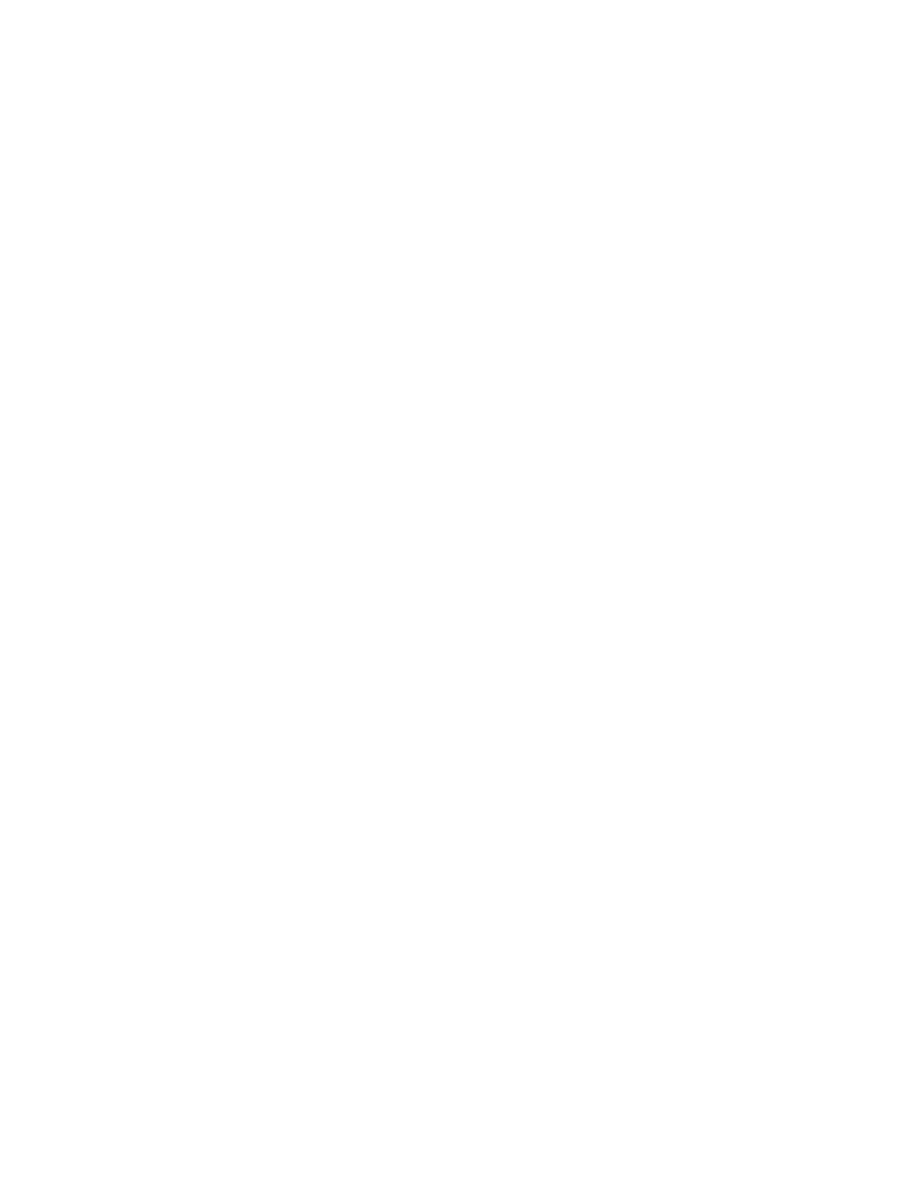
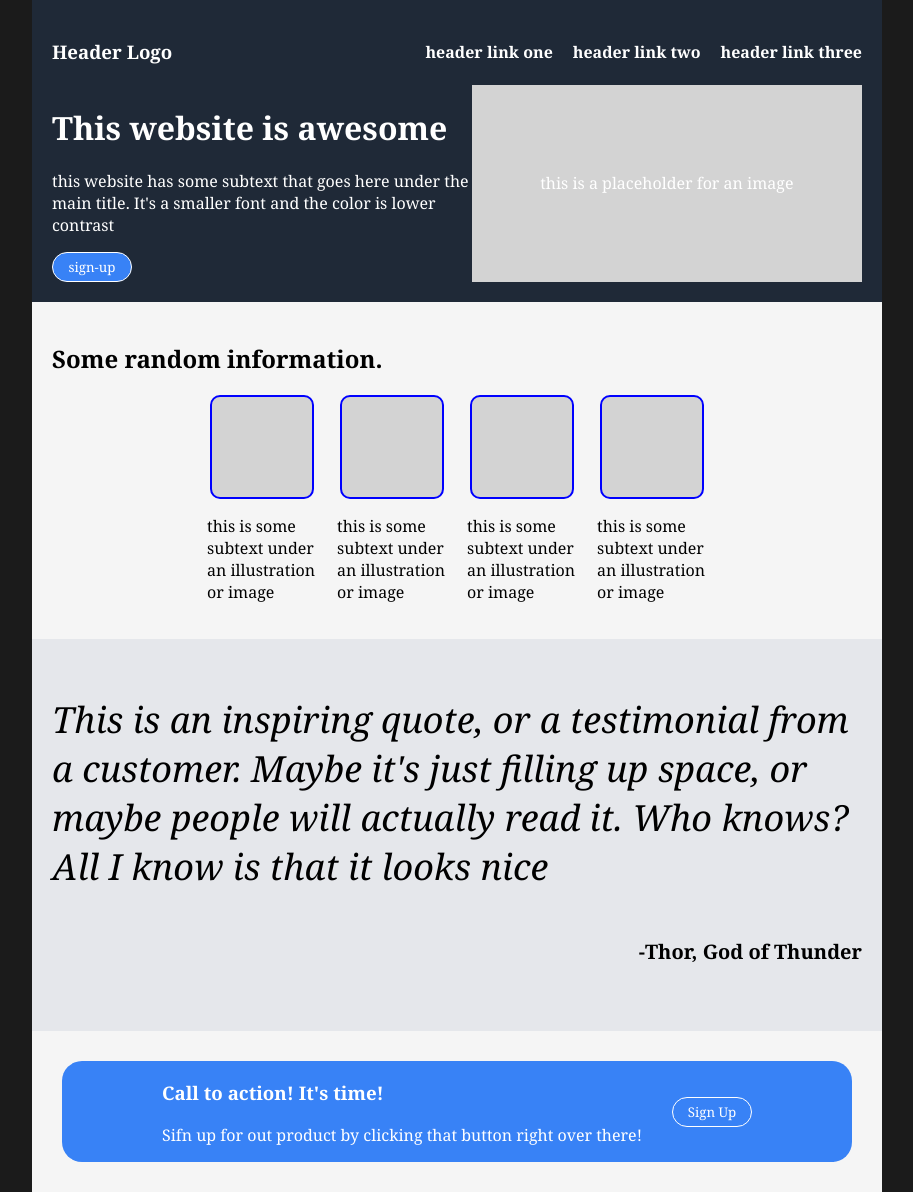
Before and after one commit to wwyattbrendle/odin-landing-page-2, a plain HTML site: page index.html in a window 1280 px wide. Shown: the whole page, without its empty margins (183-1096 px from the left). Before the commit the page ends 800 px from the top, so only its background shows below. Drawn offline with Linux system fonts and the light colour scheme.

Commit message:
Completed review of landing page. Refreshed knowledge of flexbox, block layout, etc.

```diff
--- a/index.html
+++ b/index.html
@@ -4,9 +4,69 @@
     <meta charset="UTF-8">
     <meta http-equiv="X-UA-Compatible" content="IE=edge">
     <meta name="viewport" content="width=device-width, initial-scale=1.0">
+    <link rel="stylesheet" href="./styles.css">
     <title>Landing Page</title>
 </head>
 <body>
-
+    <div class="container">
+        <div class="hero-div">
+            <div class="top-bar">
+                <h3>Header Logo</h3>
+                <h4>header link one</h4>
+                <h4>header link two</h4>
+                <h4>header link three</h4>
+            </div>
+            <div class="hero-content">
+                <div class="left">
+                    <h1>This website is awesome</h1>
+                    <p>this website has some subtext that goes here under the main title.  It's a smaller font and the color is lower contrast</p>
+                    <button>sign-up</button>
+                </div>
+                <div class="right">
+                    <div class="image">
+                        <p>this is a placeholder for an image</p>
+                    </div>
+                </div>
+            </div>
+        </div>
+        <div class="random-div">
+            <h2>Some random information.</h2>
+            <div class="images-container">
+                <div class="second-container">
+                    <div class="images">
+                        <div class="blank-image"></div>
+                        <p class="image-text">this is some subtext under an illustration or image</p>
+                    </div>
+                    <div class="images">
+                        <div class="blank-image"></div>
+                        <p class="image-text">this is some subtext under an illustration or image</p>
+                    </div>
+                    <div class="images">
+                        <div class="blank-image"></div>
+                        <p class="image-text">this is some subtext under an illustration or image</p>
+                    </div>
+                    <div class="images">
+                        <div class="blank-image"></div>
+                        <p class="image-text">this is some subtext under an illustration or image</p>
+                    </div>
+                </div>
+            </div>
+        </div>
+        <div class="quote-div">
+            <p class="quote"><em>This is an inspiring quote, or a testimonial from a customer.  Maybe it's just filling up space, or maybe people will actually read it.  Who knows?  All I know is that it looks nice</em></p>
+            <h6>-Thor, God of Thunder</h6>
+        </div>
+        <div class="sign-up-div">
+            <div class="alert-container">
+                <div class="alert-text">
+                    <h3>Call to action!  It's time!</h3>
+                    <p>Sifn up for out product by clicking that button right over there!</p>
+                </div>
+                <div class="button-container">
+                    <button>Sign Up</button>
+                </div>
+            </div>
+        </div>
+    </div>
 </body>
 </html>
--- /dev/null
+++ b/styles.css
@@ -0,0 +1,126 @@
+*{
+    font-family:Georgia, 'Times New Roman', Times, serif;
+    --light-blue: #3882f6;
+    --dark-blue: #1f2937;
+    --grey-background: #e5e7eb;
+}
+
+html{
+    height:100vh;
+    width:100vw;
+    display: flex;
+    justify-content: center;
+    align-items: center;
+    background-color: rgb(27, 27, 27);
+}
+
+body{
+    height:100%;
+    width: 850px;
+}
+
+.container{
+    display: flex;
+    flex-direction: column;
+}
+.hero-div{
+    background-color: var(--dark-blue);
+    padding: 20px;
+    color: white;
+}
+
+.top-bar{
+    display: flex;
+    gap: 20px;
+}
+
+.top-bar h3{
+    flex:1;
+}
+
+.hero-content{
+    display: flex;
+}
+
+.right{
+    width: 100%;
+    flex:auto;
+}
+.image{
+    height: 100%;
+    width: 100%;
+    display: flex;
+    background-color: lightgray;
+    justify-content: center;
+    align-items: center;
+}
+
+button{
+    height: 30px;
+    width: 80px;
+    background-color: var(--light-blue);
+    border: solid white 1px;
+    border-radius: 30px;
+    color: white;
+}
+
+.images-container{
+    display: flex;
+    justify-content: center;
+    gap: 20px;
+}
+
+.random-div{
+    background-color: whitesmoke;
+    padding: 20px;
+}
+
+.images{
+    display: flex;
+    flex-direction: column;
+    align-items: center;
+}
+
+.blank-image{
+    width: 100px;
+    height: 100px;
+    border: 2px blue solid;
+    border-radius: 10px;
+    background-color: lightgrey;
+}
+
+.second-container{
+    width: 500px;
+    display: flex;
+    gap: 20px;
+    justify-content: center;
+}
+
+.quote-div{
+    padding: 20px;
+    background-color: var(--grey-background);
+}
+
+.quote{
+    font-size: 36px;
+}
+
+.quote-div h6{
+    text-align: right;
+    font-size: 20px;
+}
+
+.sign-up-div{
+    background-color: whitesmoke;
+    padding: 30px;
+}
+
+.alert-container{
+    background-color: var(--light-blue);
+    color: white;
+    display: flex;
+    justify-content: center;
+    align-items: center;
+    gap: 30px;
+    border-radius: 20px;
+}
```
